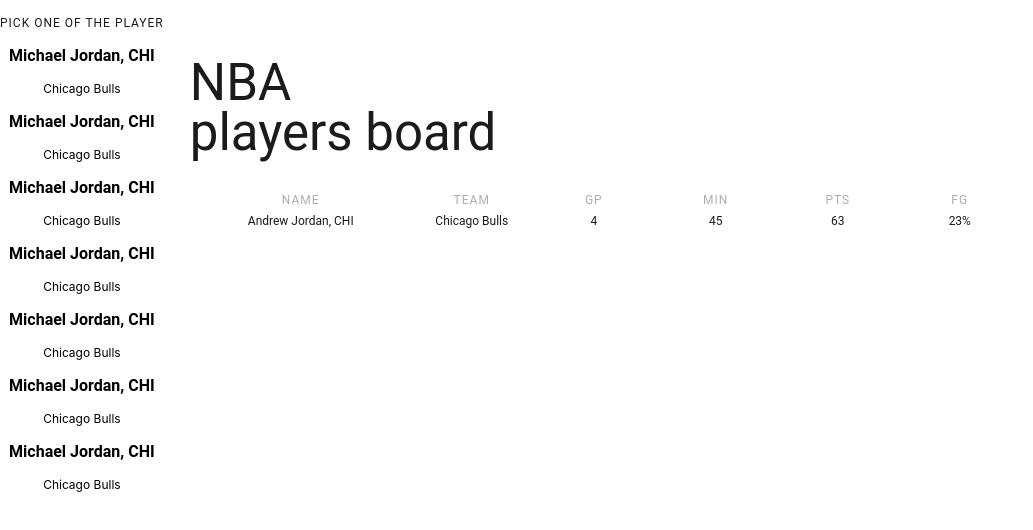
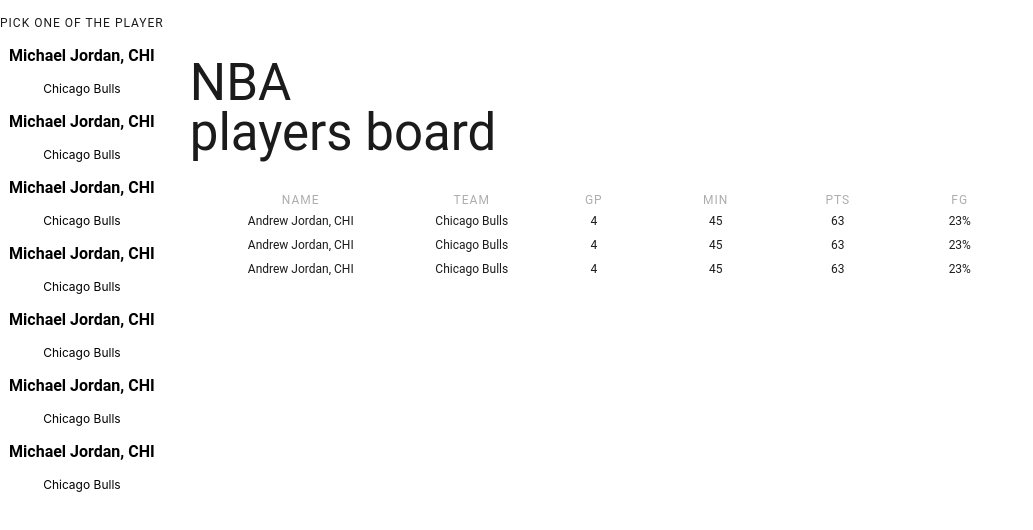
Before and after one commit to kozakevich13/dev-test, a React (Create React App) app: page / in a window 1280 px wide. Shown: the top 530 px of the page, without its empty margins (0-1033 px from the left). Built offline with nearby package versions, Linux system fonts and the light colour scheme.

Commit message:
add new players

```diff
--- a/src/components/Table/Table.css
+++ b/src/components/Table/Table.css
@@ -11,7 +11,6 @@
 table,
 
 td {
-    border: 0px solid #333;
     font-family: 'Roboto';
     font-style: normal;
     font-weight: 400;
@@ -20,6 +19,7 @@
     /* identical to box height, or 167% */
     /* Primaries/A/project125-A0 */
     color: #1C1B1B;
+
 }
 th {
     font-family: 'Roboto';
@@ -35,6 +35,10 @@
     /* Primaries/A/project125-A3-tint-a */
 
     color: rgba(28, 27, 27, 0.36);
+}
+
+tr {
+    border-bottom: 1px solid rgba(11, 12, 13, 0.1);
 }
 
 thead,
--- a/src/components/Table/Table.js
+++ b/src/components/Table/Table.js
@@ -25,6 +25,22 @@
           <td>63</td>
           <td>23%</td>
         </tr>
+        <tr>
+          <td>Andrew Jordan, CHI</td>
+          <td>Chicago Bulls</td>
+          <td>4</td>
+          <td>45</td>
+          <td>63</td>
+          <td>23%</td>
+        </tr>
+        <tr>
+          <td>Andrew Jordan, CHI</td>
+          <td>Chicago Bulls</td>
+          <td>4</td>
+          <td>45</td>
+          <td>63</td>
+          <td>23%</td>
+        </tr>
       </table>
     </div>
   );
```
